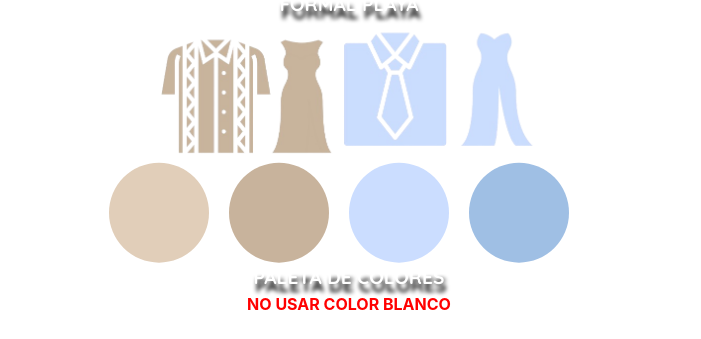
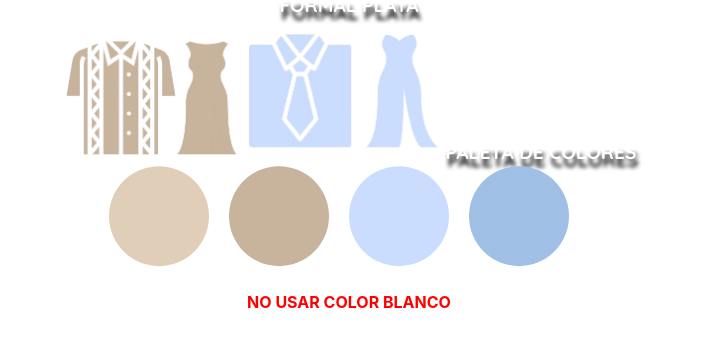
Before and after one commit to Delgadillox/MiBODA, a React (Vite) app: page / in a window 1280 px wide. Shown: the part 1739-2078 px from the top of the page, without its empty margins (291-992 px from the left). Built offline with nearby package versions, Linux system fonts and the light colour scheme; a web font is replaced by a local one.

Commit message:
Adding dress examples

```diff
--- a/src/components/Dresscode.jsx
+++ b/src/components/Dresscode.jsx
@@ -14,6 +14,7 @@ const Dresscode = () => {
             <br />
             <span className='text'>FORMAL PLAYA</span><br/>
             <img className="codeImage" src={codeImage} alt='desscode'/>
+            <span className="text">PALETA DE COLORES</span>
             <div className="container">
               {colores.map((color, index) => (
                 <div key={index} className="color" style={{ backgroundColor: color }}></div>
@@ -21,7 +22,7 @@ const Dresscode = () => {
             </div>
 
             {/* <img src={paletaColores} className='paletaImg'/><br/> */}
-            <span className="text">PALETA DE COLORES</span>
+
             <br/>
             <span className='redText'>NO USAR COLOR BLANCO</span>
           </div>
```
